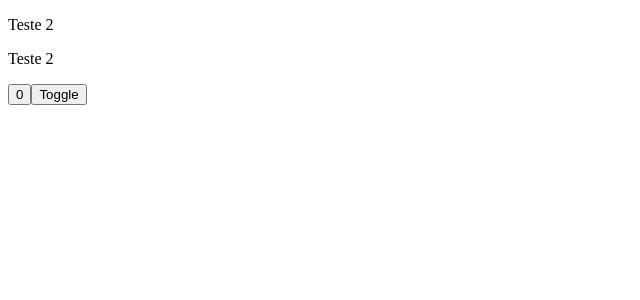
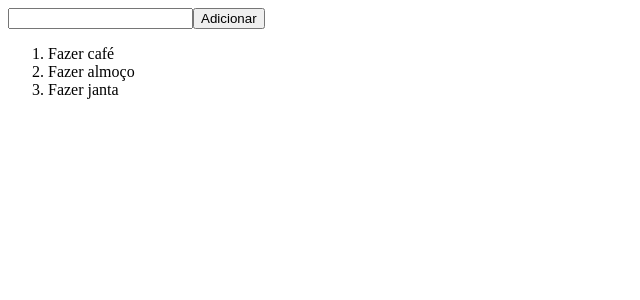
Before and after one commit to Heitor-Cuba/vite-project, a React (Vite) app: page / in a window 1280 px wide. Shown: the top 300 px of the page, without its empty margins (0-640 px from the left). Built offline with nearby package versions, Linux system fonts and the light colour scheme.

Commit message:
Utilizando key em listas

```diff
--- a/src/App.tsx
+++ b/src/App.tsx
@@ -1,29 +1,27 @@
-import { useState } from 'react';
+import { useState } from "react"
 
 export function App() {
-  const [count, setCount] = useState(0)
-  const [hide, setHide] = useState(false)
-
-  if (hide) return null;
+  const [list, setList] = useState([
+    {id: '1', label: 'Fazer café',},
+    {id: '2', label: 'Fazer almoço',},
+    {id: '3', label: 'Fazer janta',},
+  ]);
 
   return (
     <div>
-      {hide && <p> Teste 1 </p>}
-      {!hide && <p> Teste 2 </p>}
+      <input/>
 
-    {hide
-      ? <p> Teste 1 </p>
-      : <p> Teste 2 </p>
-    }
-
-      <button onClick={() => setCount(count + 1)}>
-        {count}
+      <button>
+        Adicionar
       </button>
 
-      <button onClick={() => setHide(!hide)}>
-        Toggle
-      </button>
-
+      <ol>
+        {list.map((listItem) => (
+          <li key={listItem.id}>
+            {listItem.label}
+          </li>
+        ))}
+      </ol>
     </div>
   )
 }
```
